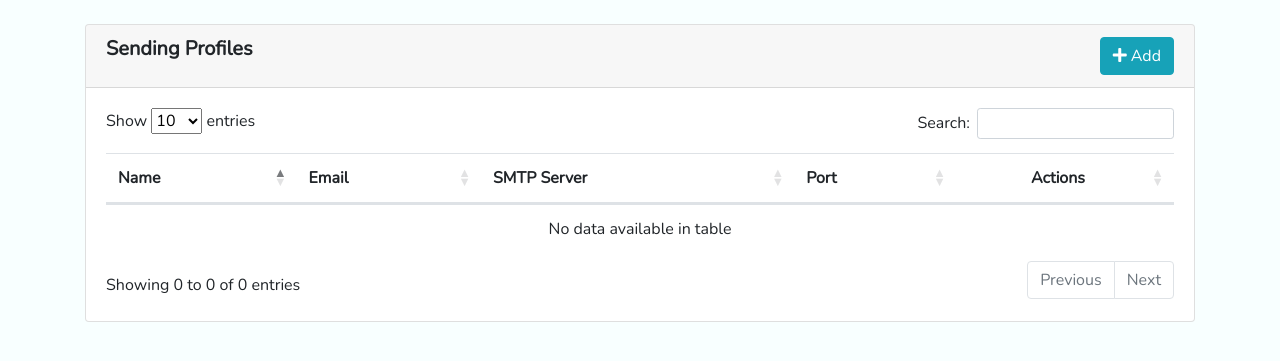
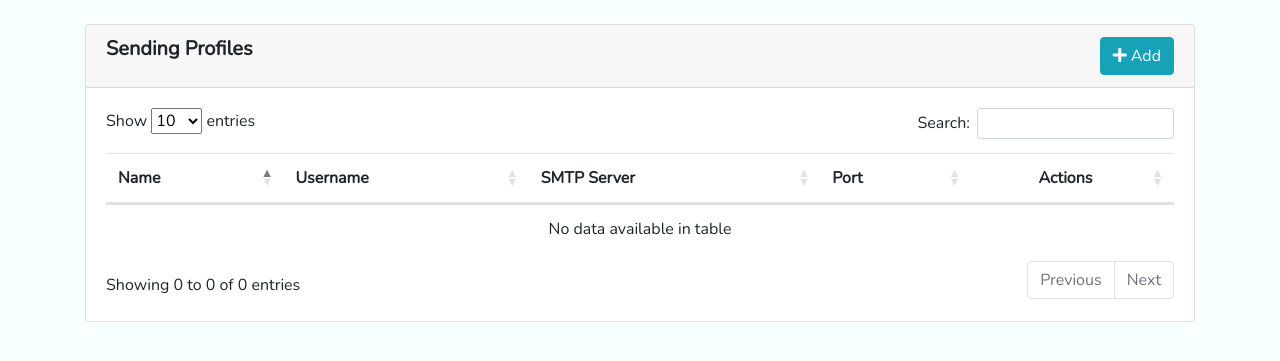
Before and after one commit to jerinjose61/uphish, a Django app: page /sending_profiles/ in a window 1280 px wide. Shown: the part 76-437 px from the top of the page. Run offline with Django 3.2, Linux system fonts and the light colour scheme; the visitor is signed in with stand-in values (Sample User, id 1); some libraries are stand-ins or nearby versions.

Commit message:
Changed Email to Username in SendingProfile

```diff
--- a/app/models.py
+++ b/app/models.py
@@ -5,7 +5,7 @@
 
 class SendingProfile(models.Model):
     name = models.CharField(max_length = 1000)
-    username = models.CharField(max_length = 2000)
+    username = models.CharField(max_length = 2000, null = True)
     password = models.CharField(max_length = 1000)
     smtp_server = models.CharField(max_length = 1000)
     smtp_port = models.IntegerField()
--- a/app/templates/app/sending_profile/sending_profiles.html
+++ b/app/templates/app/sending_profile/sending_profiles.html
@@ -19,7 +19,7 @@
       <table id="table" class="table">
         <thead>
           <th>Name</th>
-          <th>Email</th>
+          <th>Username</th>
           <th>SMTP Server</th>
           <th>Port</th>
           <th class="text-center">Actions</th>
@@ -28,7 +28,7 @@
           {% for sending_profile in sending_profiles %}
           <tr>
             <td>{{ sending_profile.name }}</td>
-            <td>{{ sending_profile.email }}</td>
+            <td>{{ sending_profile.username }}</td>
             <td>{{ sending_profile.smtp_server }}</td>
             <td>{{ sending_profile.smtp_port }}</td>
             <td class="text-center">
```
